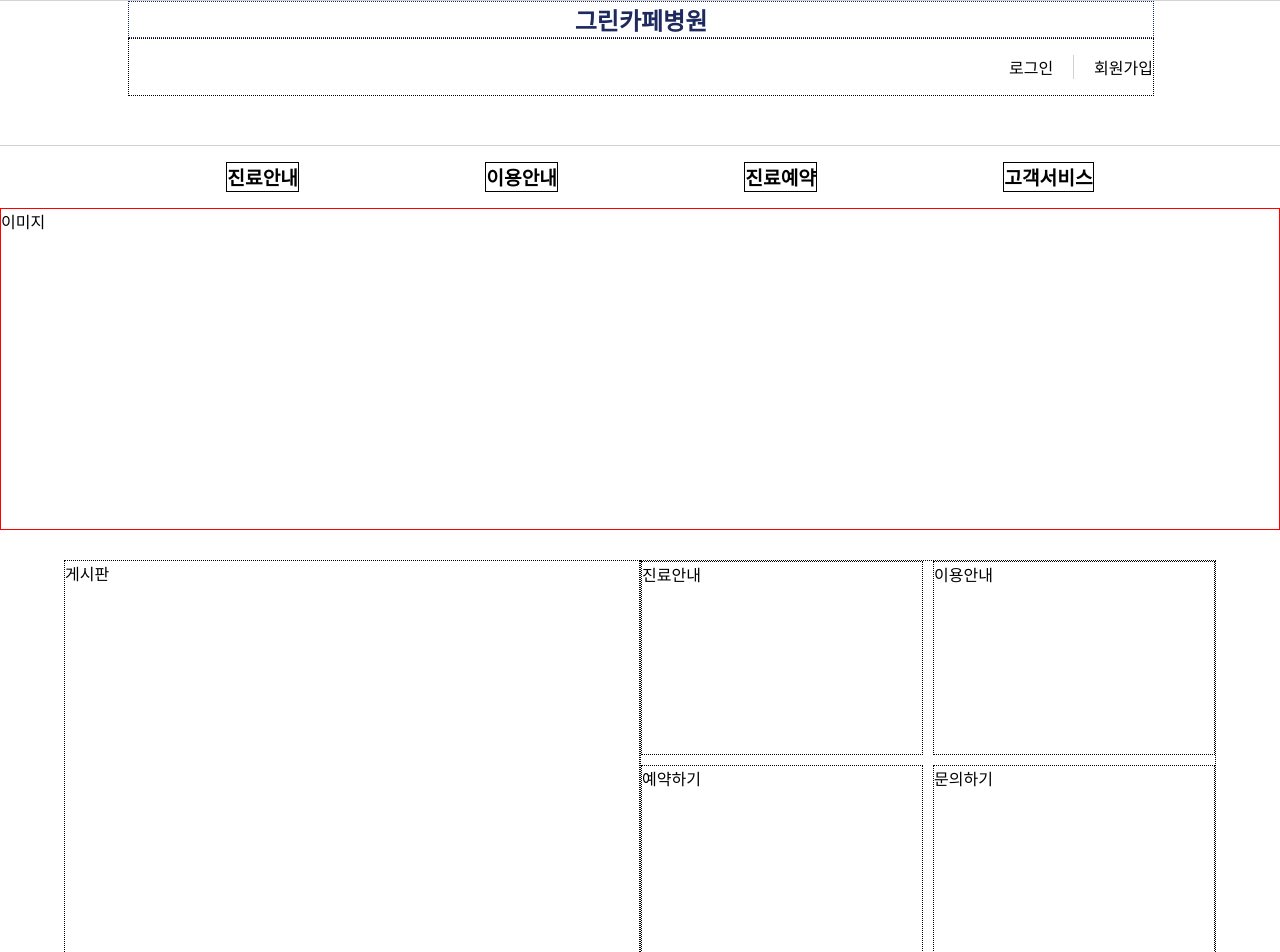
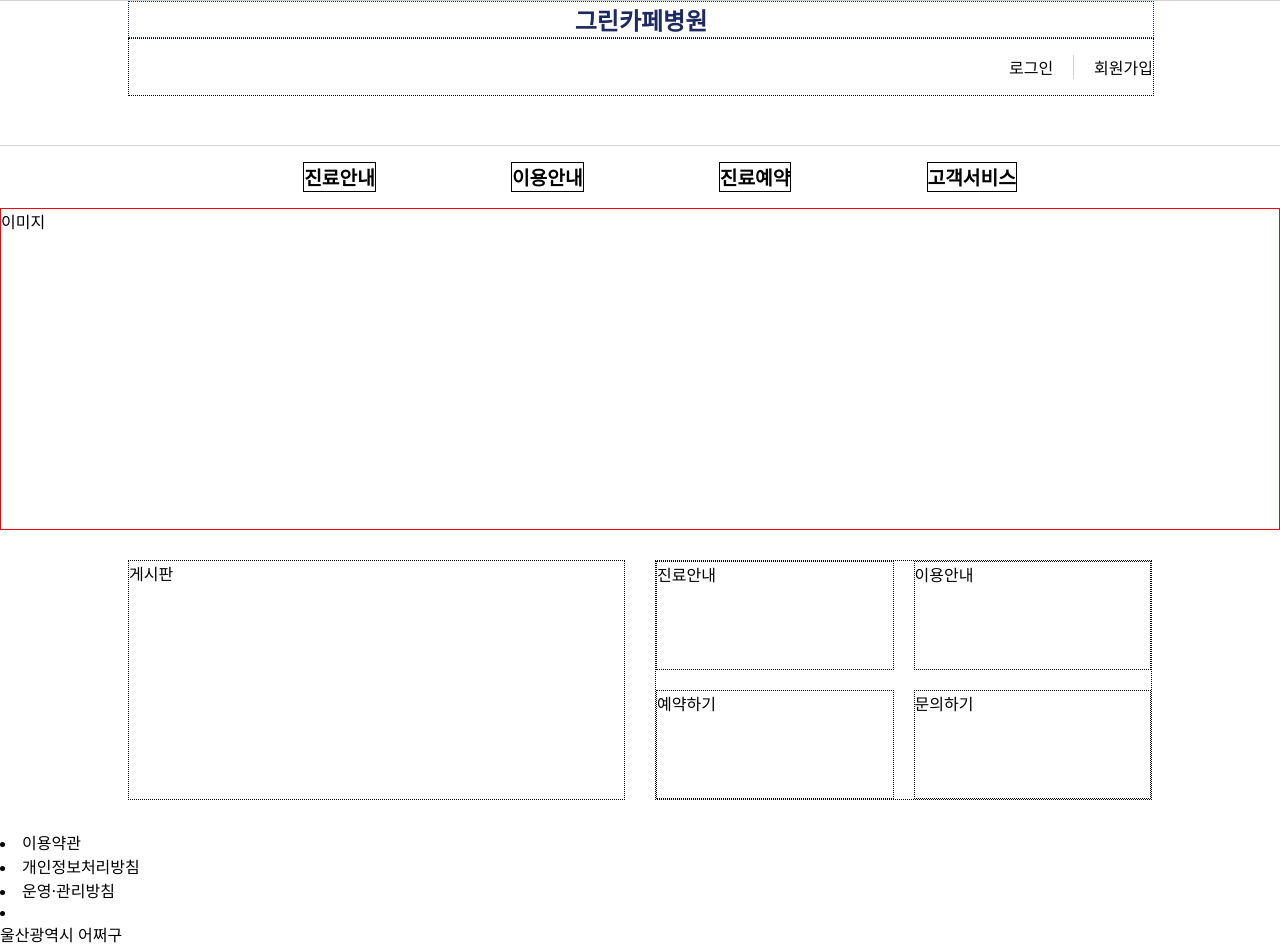
Before and after one commit to sunkh964/Team3, a React (Create React App) app in the folder src/main/frontend/: page / in a window 1280 px wide. Shown: the top 952 px of the page. Built offline with nearby package versions, Linux system fonts and the light colour scheme.

Commit message:
내려받기하기

```diff
--- a/src/main/frontend/src/App.css
+++ b/src/main/frontend/src/App.css
@@ -32,8 +32,10 @@
   gap: 20px;
 }
 .head-login > ul > li:first-child{
+
   border-right: 1px solid lightgray;
   padding-right: 20px;
+
 }
 
 /* ================ 레이아웃 ================ */
--- a/src/main/frontend/src/pages/user/UserLayout.css
+++ b/src/main/frontend/src/pages/user/UserLayout.css
@@ -1,5 +1,6 @@
 .menu{
-
+  width: 80vw;
+  margin: 0 auto;
 }
 
 .menu > .menu-ul{
@@ -21,9 +22,10 @@
 
 .content{
   display: flex;
-  width: 90%;
-  height: 50vh;
+  width: 80vw;
+  height: 30vh;
   margin: 30px auto;
+  gap: 30px;
 }
 .content > div:first-child{
   border: 1px dotted ;
@@ -34,7 +36,7 @@
   width: 50%;
   display: grid;
   grid-template-columns: repeat(2, 1fr);
-  gap: 10px;
+  gap: 20px;
 }
 
 .content > div div{
--- a/src/main/frontend/src/pages/user/UserLayout.js
+++ b/src/main/frontend/src/pages/user/UserLayout.js
@@ -24,6 +24,18 @@ const UserLayout = () => {
           <div>문의하기</div>
         </div>
       </div>
+
+      <div className='foot'>
+        <div>
+          <ur>
+            <li>이용약관</li>
+            <li>개인정보처리방침</li>
+            <li>운영·관리방침</li>
+            <li></li>
+          </ur>
+        </div>
+        <div>울산광역시 어쩌구</div>
+      </div>
     </div>
   )
 }
```
